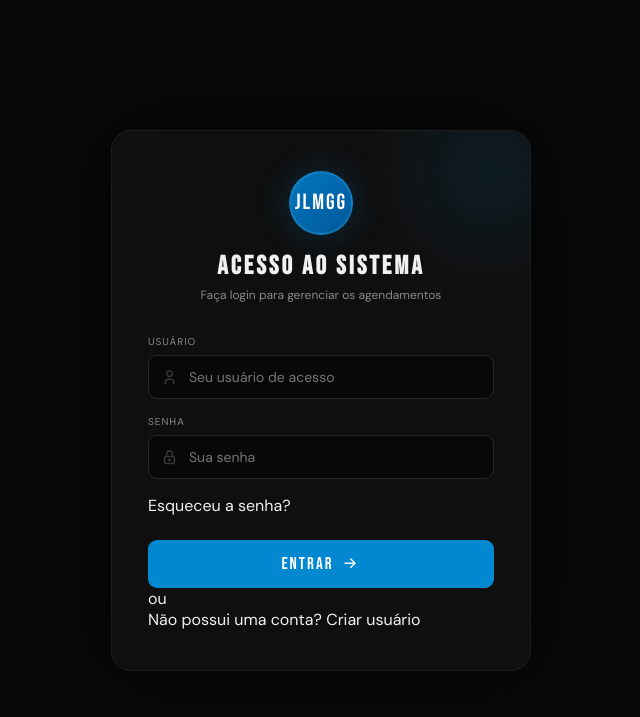
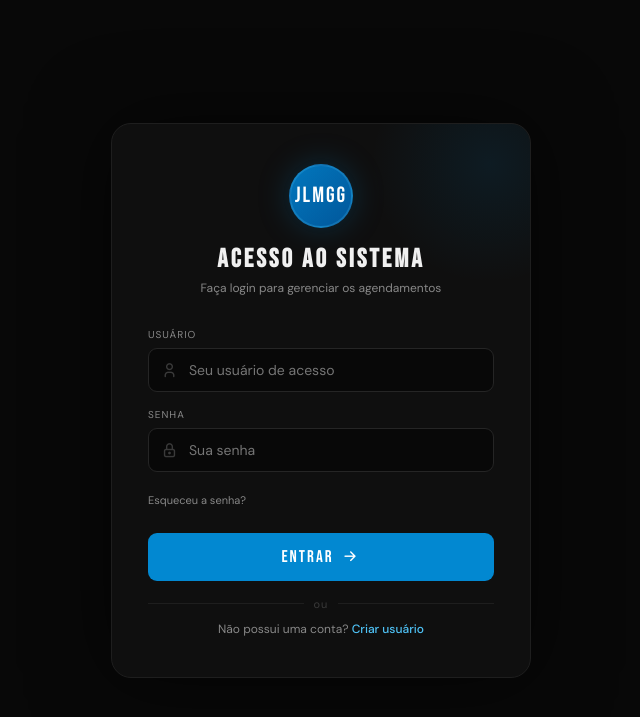
Before and after one commit to leogsantos/pim-3-unip, an ASP.NET Core app: page / in a window 1280 px wide. Shown: the top 717 px of the page, without its empty margins (319-959 px from the left). Run offline with ASP.NET Core 8, Linux system fonts and the light colour scheme.

Commit message:
atulizaçao de tela de esqueceu a senha e login

```diff
--- a/BarberShop/Views/Account/EsqueceuSenha.cshtml
+++ b/BarberShop/Views/Account/EsqueceuSenha.cshtml
@@ -1,3 +1,7 @@
+@{
+    Layout = null;
+}
+
 <!DOCTYPE html>
 <html lang="pt-BR">
 <head>
--- a/BarberShop/Views/Account/Login.cshtml
+++ b/BarberShop/Views/Account/Login.cshtml
@@ -74,6 +74,24 @@
         .btn-confirm:hover { background:#0277bd; box-shadow:0 4px 20px rgba(2,136,209,0.3); }
         .btn-confirm:active { transform:scale(0.99); }
         .error-msg { color:#ef5350; font-size:12px; text-align:center; margin-bottom:15px; }
+        .forgot-link {
+            text-align:right; font-size:11px; color:var(--text2);
+            cursor:pointer; margin-top:-4px; margin-bottom:4px;
+        }
+        .forgot-link:hover { color:var(--blue); }
+        .auth-divider {
+            display:flex; align-items:center; gap:10px;
+            color:var(--text3); font-size:11px; letter-spacing:1px;
+            margin:16px 0 10px; text-align:center; justify-content:center;
+        }
+        .auth-divider::before, .auth-divider::after {
+            content:''; flex:1; height:0.5px; background:#1e1e1e;
+        }
+        .auth-link-row {
+            text-align:center; font-size:12px; color:var(--text2);
+        }
+        .auth-link { color:var(--blue); cursor:pointer; font-weight:500; }
+        .auth-link:hover { text-decoration:underline; }
     </style>
 </head>
 <body>
@@ -107,13 +125,13 @@
         </div>
     </div>
 
-    <div class="forgot-link" onclick="alert('Página de recuperação em desenvolvimento')">Esqueceu a senha?</div>
+    <a href="/Account/EsqueceuSenha" class="forgot-link" style="text-decoration:none;">Esqueceu a senha?</a>
 
     <button type="submit" class="btn-confirm">ENTRAR <i class="ti ti-arrow-right"></i></button>
 
     <div class="auth-divider">ou</div>
     <div class="auth-link-row">
-        Não possui uma conta? <span class="auth-link" onclick="alert('Página de registro em desenvolvimento')">Criar usuário</span>
+        Não possui uma conta? <a href="/Account/Registro" class="auth-link" style="text-decoration:none;">Criar usuário</a>
     </div>
 </form>
     </div>
--- a/BarberShop/Views/Account/Registro.cshtml
+++ b/BarberShop/Views/Account/Registro.cshtml
@@ -1,3 +1,7 @@
+@{
+    Layout = null;
+}
+
 <!DOCTYPE html>
 <html lang="pt-BR">
 <head>
--- a/BarberShop/Views/Home/Index.cshtml
+++ b/BarberShop/Views/Home/Index.cshtml
@@ -1,4 +1,8 @@
-<!DOCTYPE html>
+@{
+    Layout = null;
+}
+
+﻿<!DOCTYPE html>
 <html lang="pt-BR">
 <head>
 <meta charset="UTF-8"/>
```
